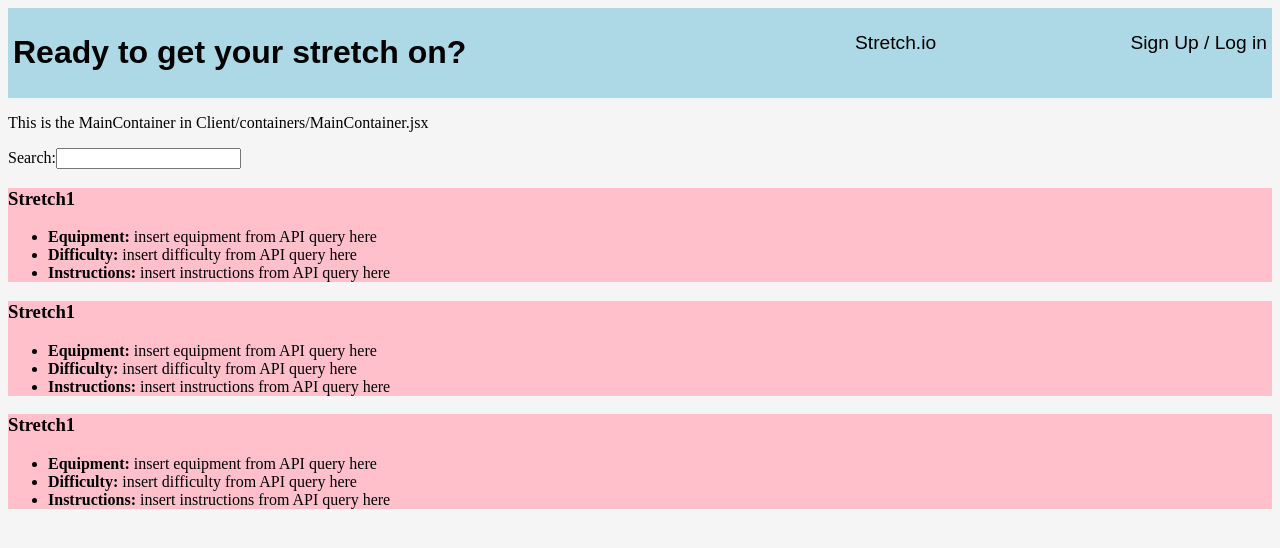
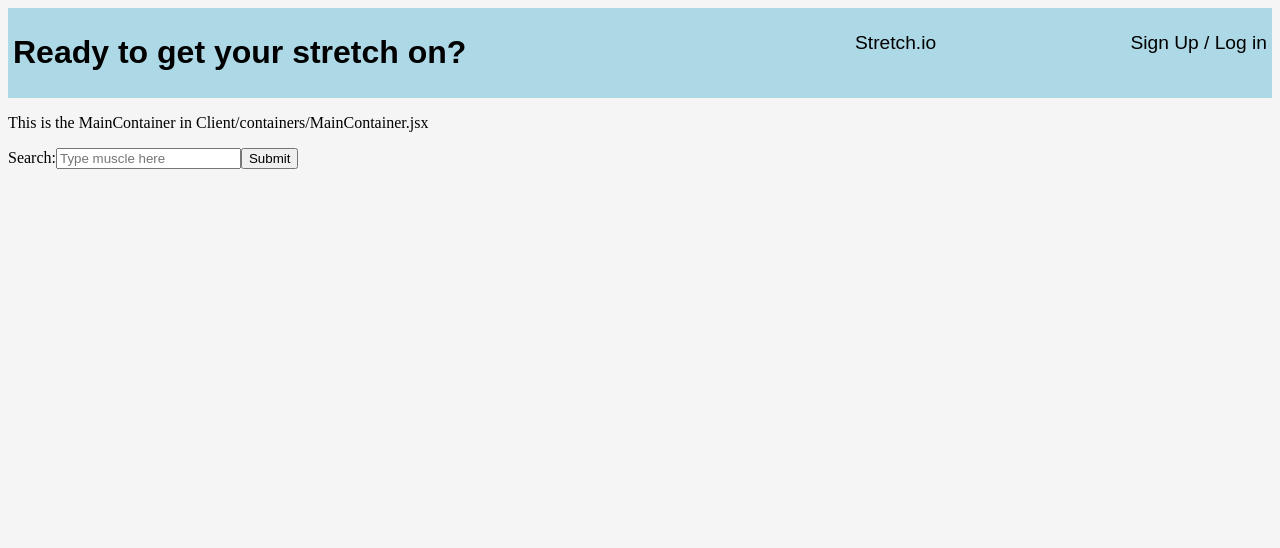
Before and after one commit to Stretchly/Stretch.io, a React app: page / in a window 1280 px wide. Shown: the top 548 px of the page. Built offline with nearby package versions, Linux system fonts and the light colour scheme.

Commit message:
some frontend

```diff
--- a/Client/containers/MainContainer.jsx
+++ b/Client/containers/MainContainer.jsx
@@ -1,17 +1,25 @@
-import React from 'react';
+import React, { useState } from 'react';
 import Stretch from '../components/Stretch.jsx';
+import { redirect } from 'react-router-dom';
 
 const MainContainer = () => {
+  //define state variable
+  const [stretches, setStretches] = useState([]);
+  const [input, setInput] = useState('');
+  // let formInput = '';
   // stretchesFromAPI is an array that holds a series of objects, where each object is a stretch we have pulled from our query to our server
-  let stretchesFromAPI = [{}, {}, {}];
+  //let stretchesFromAPI = [{}, {}, {}];
+  let stretchesFromAPI = [{}, {}];
+
   // stretchFetch is an async func that accepts as a param a muscle from user input in search bar
   const stretchFetch = async (muscle) => {
     try {
       // fetch request to server 3000
-      const response = await fetch(
-        `/api?muscle=${muscle}&type=stretching`
-      );
+      const response = await fetch(`/api?muscle=${muscle}&type=stretching`);
+      console.log('running stretchFetch on line 19');
+      console.log(response);
       stretchesFromAPI = await response.json();
+      setStretches(stretchesFromAPI); // We moved this to the handleChange event.
       redirect('/');
       return;
     } catch (err) {
@@ -19,11 +27,25 @@ const MainContainer = () => {
     }
   };
 
+  //event handler for submit
+  const handleSubmit = (event) => {
+    event.preventDefault();
+    // console.log('on line 31, event.target.value is: ', event.target.value);
+    // console.log(input);
+    stretchFetch(input);
+  };
+
+  //event handler for change
+  const handleChange = (event) => {
+    event.preventDefault();
+    setInput(event.target.value);
+  };
+
   // init stretchComponents as empty arr, this will store Stretch components before rendering
   const stretchComponents = [];
   // if stretchesFromAPI is not undefined/null, iterate through stretchesFromAPI and push a new TaskRow component with id and key properties
-  if (stretchesFromAPI) {
-    stretchesFromAPI.forEach((task) => {
+  if (Array.isArray(stretches)) {
+    stretches.forEach((task) => {
       stretchComponents.push(
         <Stretch
           name={'Stretch1'}
@@ -40,10 +62,17 @@ const MainContainer = () => {
       {/* this p tag just helps us see where this MainContainer is being rendered */}
       <p>This is the MainContainer in Client/containers/MainContainer.jsx</p>
       {/* insert search bar here (input textbox and submit button) */}
-      <label name='searchBar'>
+      <form className='searchBar' onSubmit={handleSubmit}>
         Search:
-        <input id='searchQ' />
-      </label>
+        <input
+          id='searchQ'
+          type='text'
+          placeholder='Type muscle here'
+          value={input}
+          onChange={handleChange}
+        />
+        <input id='searchButton' type='submit' />
+      </form>
 
       {/* Stretch are individual search results from query to database/API */}
       {stretchComponents}
--- a/webpack.config.js
+++ b/webpack.config.js
@@ -1,8 +1,7 @@
 // require the path
 const path = require('path');
 // require html webpack plugin
-const HtmlWebpackPlugin = require("html-webpack-plugin");
-
+const HtmlWebpackPlugin = require('html-webpack-plugin');
 
 module.exports = {
   entry: './client/index.js',
@@ -20,9 +19,9 @@ module.exports = {
         use: {
           loader: 'babel-loader',
           options: {
-              presets: ['@babel/preset-env', '@babel/preset-react']
-            }
-          }
+            presets: ['@babel/preset-env', '@babel/preset-react'],
+          },
+        },
       },
       //at this point install these: npm install -D sass style-loader css-loader sass-loader
       {
@@ -31,9 +30,9 @@ module.exports = {
           'style-loader',
           'css-loader',
           // 'sass-loader'
-          ]
+        ],
       },
-      ]
+    ],
   },
   //at this point, npm install webpack-dev-server --save-dev
   //at this point, npm install -D webpack-cli
@@ -51,10 +50,11 @@ module.exports = {
     // new Dotenv(),
   ],
   //declare devServer
-    devServer : {
-        static : {
-            directory : path.resolve(__dirname, 'build')
+  devServer: {
+    static: {
+      directory: path.resolve(__dirname, 'build'),
     },
-        port: 3000,
-    }
-}
+    proxy: { '/api': 'http://localhost:3000/api' },
+    // port: 3000,
+  },
+};
```
Lines whose indentation alone changed are shown as unchanged.
